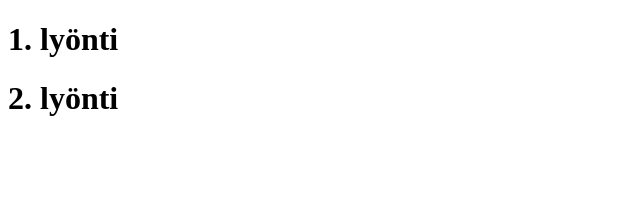
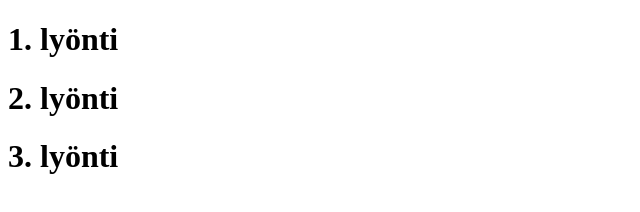
Before and after one commit to NoelK55/GitHarjoitus, a plain HTML site: page index.html in a window 1280 px wide. Shown: the whole page, without its empty margins (0-640 px from the left). Drawn offline with Linux system fonts and the light colour scheme.

Commit message:
3. lyönti

```diff
--- a/index.html
+++ b/index.html
@@ -2,4 +2,5 @@
 <html>
     <h1>1. lyönti</h1>
     <h1>2. lyönti</h1>
+    <h1>3. lyönti</h1>
 </html>
```
